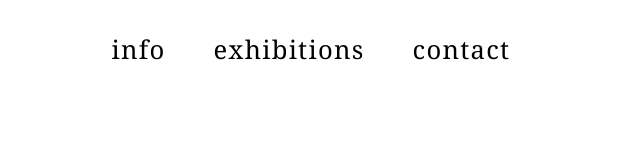
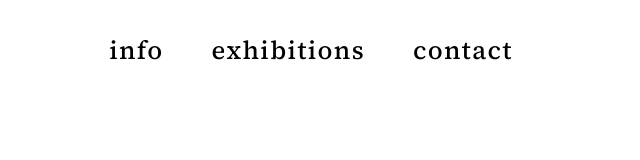
Before and after one commit to CringeNostalgia/cn, a plain HTML site: page index.html in a window 1280 px wide. Shown: the top 160 px of the page, without its empty margins (329-969 px from the left). Drawn offline with Linux system fonts and the light colour scheme.

Commit message:
Update font family and weight in index.html

```diff
--- a/index.html
+++ b/index.html
@@ -4,12 +4,15 @@
 <meta charset="utf-8">
 <meta name="viewport" content="width=device-width, initial-scale=1">
 <title>tuman atelier</title>
+<link rel="preconnect" href="https://fonts.googleapis.com">
+<link rel="preconnect" href="https://fonts.gstatic.com" crossorigin>
+<link href="https://fonts.googleapis.com/css2?family=Source+Serif+4:wght@500&display=swap" rel="stylesheet">
 <style>
   @property --p { syntax: "<length>"; inherits: false; initial-value: 0px; }
 
-  html, body { margin: 0; height: 100%; background: #fff; color: #000; font-family: Georgia, "Times New Roman", Times, serif; }
+  html, body { margin: 0; height: 100%; background: #fff; color: #000; font-family: "Source Serif 4", Georgia, serif; font-weight: 500; }
   nav { position: fixed; top: 0; left: 0; right: 0; display: flex; justify-content: center; gap: 3rem; padding: 2rem; z-index: 10; }
-  a, button.link { color: #000; text-decoration: none; font: inherit; font-size: 1.6rem; letter-spacing: 0.05em; background: none; border: 0; padding: 0; cursor: pointer; }
+  a, button.link { font-weight: 500; color: #000; text-decoration: none; font: inherit; font-size: 1.6rem; letter-spacing: 0.05em; background: none; border: 0; padding: 0; cursor: pointer; }
   a:hover, button.link:hover { text-decoration: underline; text-underline-offset: 4px; }
   main { height: 100%; display: flex; align-items: center; justify-content: center; }
   [hidden] { display: none !important; }
```
